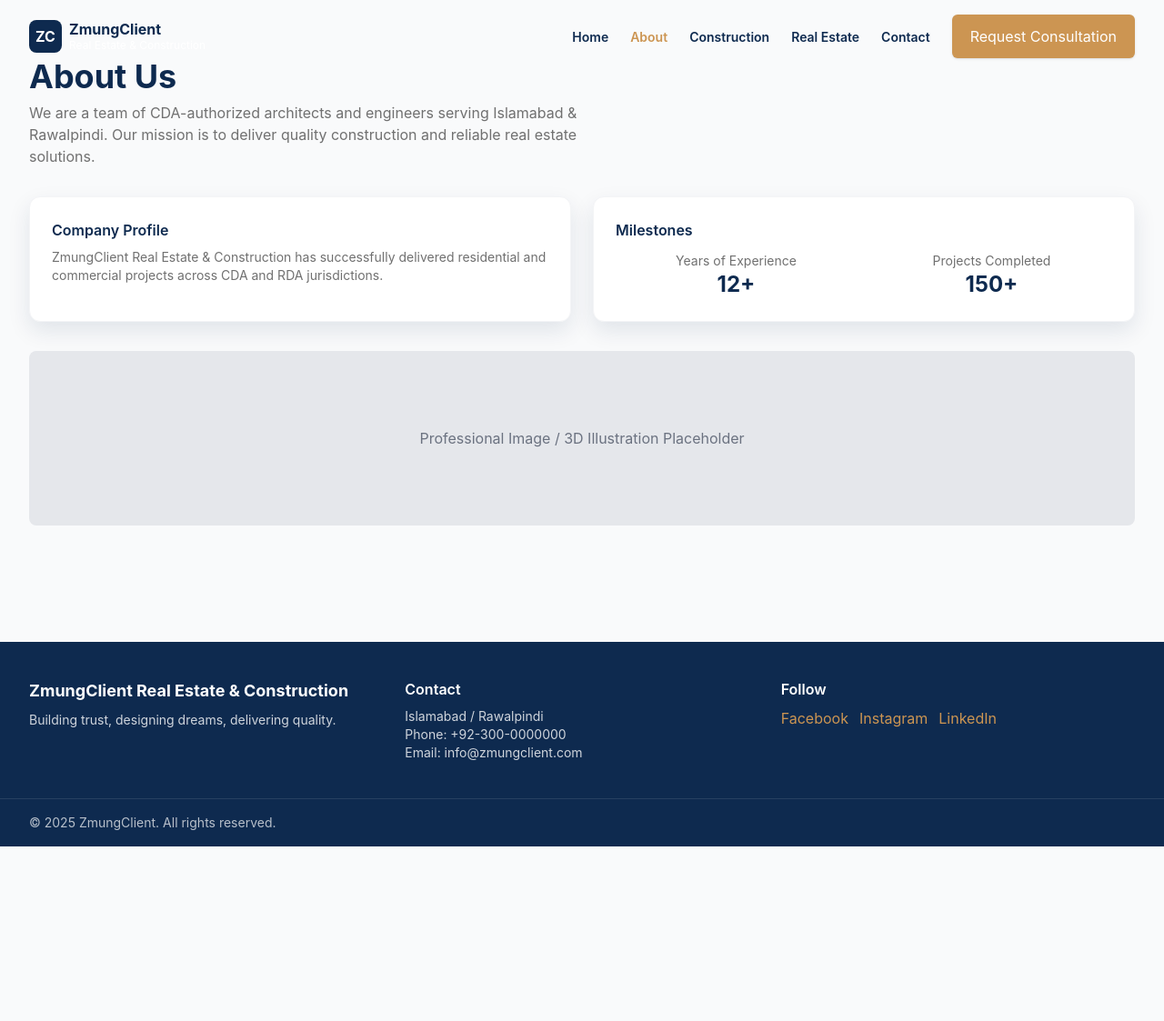
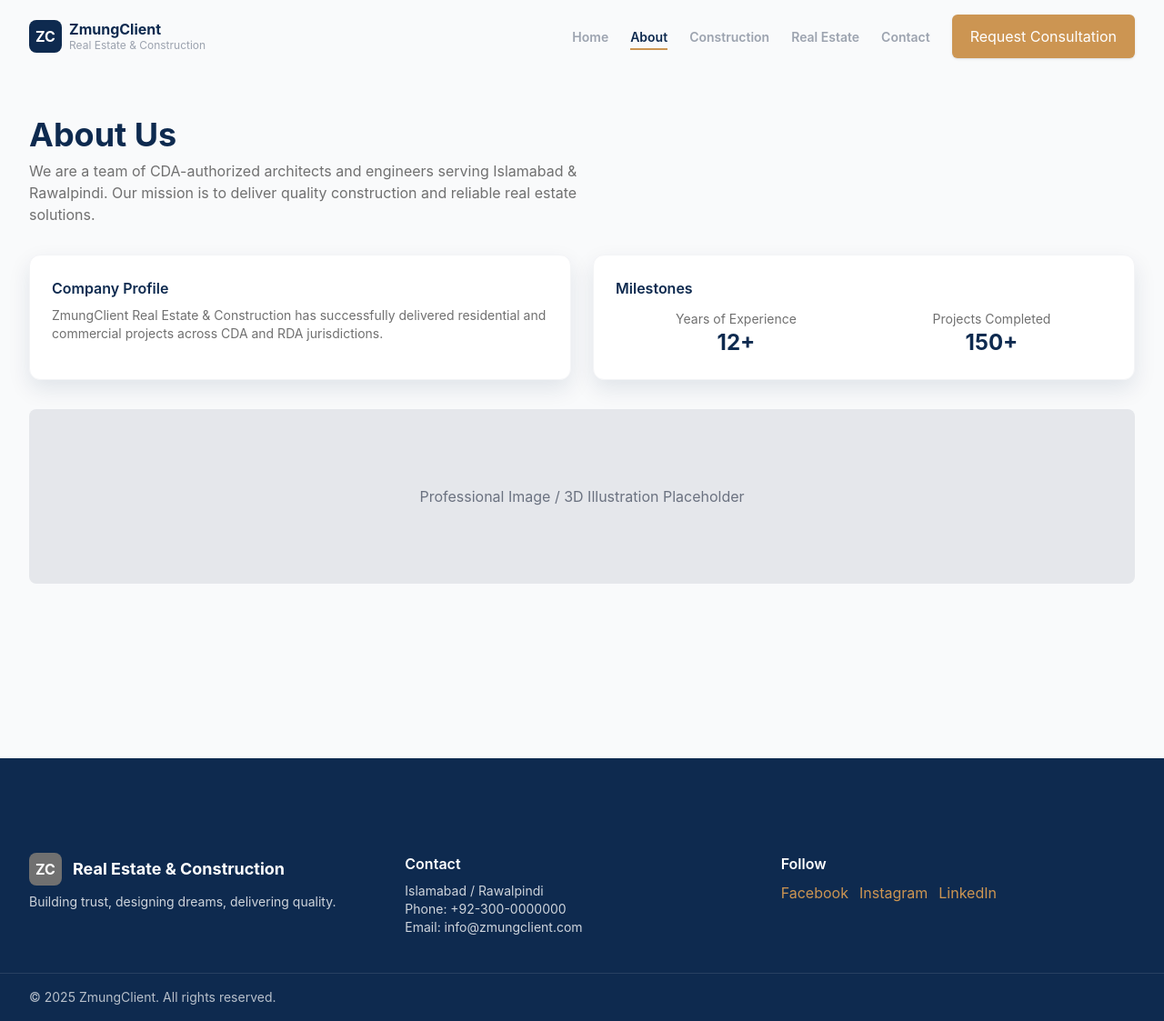
Before and after one commit to iNoumanMalik/landmark-builders, a React (Vite) app: page /about in a window 1280 px wide. Shown: the whole page at 91% size. Before the commit the page ends 931 px from the top, so only its background shows below. Built offline with nearby package versions, Linux system fonts and the light colour scheme.

Commit message:
Fixed padding in sections, nav and footer

```diff
--- a/src/components/Footer.jsx
+++ b/src/components/Footer.jsx
@@ -1,9 +1,13 @@
 export default function Footer() {
   return (
-    <footer className="bg-primary text-white mt-16">
+    <footer className="bg-primary text-white mt-16 pt-16">
       <div className="container-padded py-10 grid gap-6 md:grid-cols-3">
         <div>
-          <h3 className="text-lg font-bold">ZmungClient Real Estate & Construction</h3>
+        <div className="flex items-center gap-3">
+        <div className="h-9 w-9 rounded-lg bg-warmGray text-white grid place-items-center font-bold">ZC</div>
+          <h3 className="text-lg font-bold">Real Estate & Construction</h3>
+        </div>
+
           <p className="text-sm text-white/80 mt-2">Building trust, designing dreams, delivering quality.</p>
         </div>
         <div>
--- a/src/components/Navbar.jsx
+++ b/src/components/Navbar.jsx
@@ -20,13 +20,13 @@ export default function Navbar() {
   }, [])
 
   return (
-    <header className={`fixed top-0 left-0 right-0 z-50 transition-all ${scrolled ? 'bg-white shadow' : 'bg-transparent'} `}>
+    <header className={`fixed top-0 left-0 right-0 z-50 transition-all ${scrolled ? 'bg-white shadow' : 'bg-transparent'} mb-6`}>
       <nav className="container-padded flex items-center justify-between py-4">
         <Link to="/" className="flex items-center gap-2">
           <div className="h-9 w-9 rounded-lg bg-primary text-white grid place-items-center font-bold">ZC</div>
           <div className="leading-tight">
             <div className="font-bold text-primary">ZmungClient</div>
-            <div className="text-xs text-white">Real Estate & Construction</div>
+            <div className="text-xs text-gray-400">Real Estate & Construction</div>
           </div>
         </Link>
 
@@ -38,7 +38,7 @@ export default function Navbar() {
               <NavLink
                 to={item.to}
                 className={({ isActive }) =>
-                  `text-sm font-semibold hover:text-primary transition ${isActive ? 'text-accent' : 'text-primary'}`
+                  `text-sm font-semibold transition pb-1 border-b-2 ${isActive ? 'text-primary border-accent' : 'border-transparent text-gray-400'} hover:text-primary`
                 }
               >
                 {item.label}
@@ -60,7 +60,7 @@ export default function Navbar() {
                   onClick={() => setOpen(false)}
                   to={item.to}
                   className={({ isActive }) =>
-                    `block py-2 text-sm font-semibold ${isActive ? 'text-primary' : 'text-warmGray'}`
+                    `block py-2 text-sm font-semibold transition border-b-2 ${isActive ? 'text-primary border-accent' : 'text-warmGray border-transparent'}`
                   }
                 >
                   {item.label}
--- a/src/pages/About.jsx
+++ b/src/pages/About.jsx
@@ -2,7 +2,7 @@ import AnimatedCounter from '../components/AnimatedCounter.jsx'
 
 export default function About() {
   return (
-    <section className="container-padded py-16">
+    <section className="container-padded py-32 ">
       <h1 className="section-title">About Us</h1>
       <p className="section-subtitle max-w-2xl">We are a team of CDA-authorized architects and engineers serving Islamabad & Rawalpindi. Our mission is to deliver quality construction and reliable real estate solutions.</p>
       <div className="mt-8 grid gap-6 md:grid-cols-2">
--- a/src/pages/Construction.jsx
+++ b/src/pages/Construction.jsx
@@ -9,7 +9,7 @@ export default function Construction() {
   ]
 
   return (
-    <section className="container-padded py-16">
+    <section className="container-padded py-32">
       <h1 className="section-title">Construction Services</h1>
       <p className="section-subtitle max-w-2xl">Our construction department handles end-to-end building solutions, guided by CDA-authorized engineers and architects.</p>
 
--- a/src/pages/Contact.jsx
+++ b/src/pages/Contact.jsx
@@ -2,7 +2,7 @@ import ContactForm from '../components/ContactForm.jsx'
 
 export default function Contact() {
   return (
-    <section className="container-padded py-16" id="contact">
+    <section className="container-padded py-32" id="contact">
       <h1 className="section-title">Contact Us</h1>
       <p className="section-subtitle">Get in touch for quotes, consultations, or property inquiries.</p>
       <div className="mt-8 grid gap-8 md:grid-cols-2">
--- a/src/pages/RealEstate.jsx
+++ b/src/pages/RealEstate.jsx
@@ -1,7 +1,7 @@
 export default function RealEstate() {
   const properties = Array.from({ length: 8 }, (_, i) => ({ id: i + 1, title: `Property ${i + 1}`, category: ['House', 'Apartment', 'Plot'][i % 3] }))
   return (
-    <section className="container-padded py-16">
+    <section className="container-padded py-32">
       <h1 className="section-title">Real Estate Services</h1>
       <p className="section-subtitle max-w-2xl">Explore houses for rent (furnished & unfurnished), apartments, plots for sale, and commercial & residential properties.</p>
       <div className="mt-8 grid gap-6 sm:grid-cols-2 lg:grid-cols-4">
```
